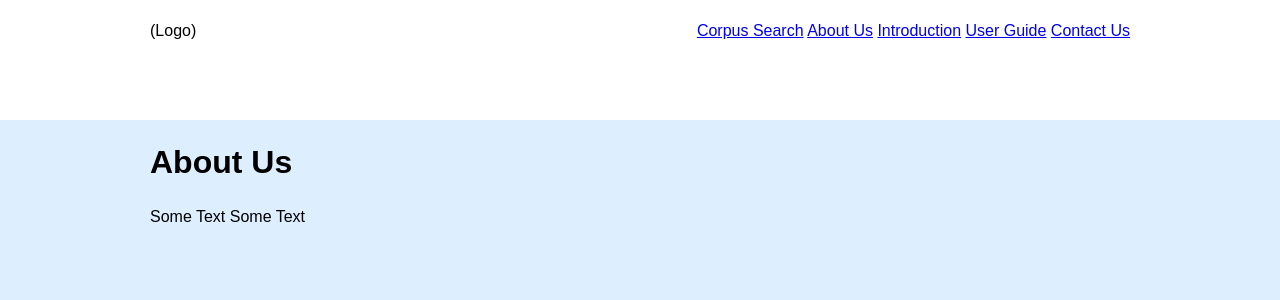
After one commit to sinitic-brush-talk-hk/polyu-text-corpus, a PHP site: page /about-us.html in a window 1280 px wide. The commit adds this page. Shown: the top 300 px of the page. Run offline with PHP 8.4, Linux system fonts and the light colour scheme.

Commit message:
Add static page

```diff
--- /dev/null
+++ b/about-us.html
@@ -0,0 +1,27 @@
+<!doctype html>
+<meta charset=utf-8>
+<title>User Site</title>
+<link href="style.css" rel=stylesheet>
+<body class=page>
+
+<header>
+	<div class=center_wrap>
+		<div id=logo>
+			(Logo)
+		</div>
+		<nav>
+			<a href="index.html">Corpus Search</a>
+			<a href="about-us.html">About Us</a>
+			<a href="introduction.html">Introduction</a>
+			<a href="user-guide.html">User Guide</a>
+			<a href="contact-us.html">Contact Us</a>
+		</nav>
+	</div>
+</header>
+
+<div class=page_content>
+	<div class=center_wrap>
+        <h1>About Us</h1>
+        <p>Some Text Some Text</p>
+    </div>
+</div>
--- /dev/null
+++ b/index.html
@@ -0,0 +1 @@
+<script>window.location.href="index.php";</script>
--- a/style.css
+++ b/style.css
@@ -18,15 +18,15 @@ tr:nth-child(2n){background:#eee}
 .sentence_analysis{grid-column:2;overflow:auto}
 .sentence_analysis td{white-space:nowrap}
 
-/* Client */
-.client{background:rgb(237 226 194)}
+/* Client (Shared) */
 .center_wrap{max-width:980px;margin:0 auto}
-
 header{background:white;padding:20px}
 header>.center_wrap{display:grid;grid-template-columns: auto 1fr;gap:20px}
 #logo{width:400px;height:80px}
 nav{justify-self:end}
 
+/* Corpus Page */
+.client{background:rgb(237 226 194)}
 .content{padding:20px}
 .content>.center_wrap{display:grid;grid-template-columns:280px 1fr;gap:20px}
 
@@ -48,3 +48,8 @@ corpus-search-result-list{display:grid;grid-template-columns:auto 1fr}
 corpus-sentence{display:block}
 
 .match{color:red;background:#fcf8e3;padding:2px}
+
+/* Static Page */
+.page{background:#def}
+.page_content{padding:20px}
+.page_content h1{margin-top:0}
```
Also changed, not shown: contact-us.html (added, +27 -0 lines), introduction.html (added, +27 -0 lines), user-guide.html (added, +27 -0 lines).
